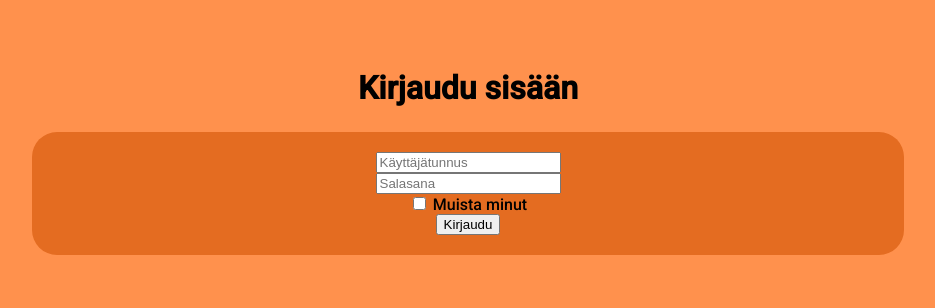
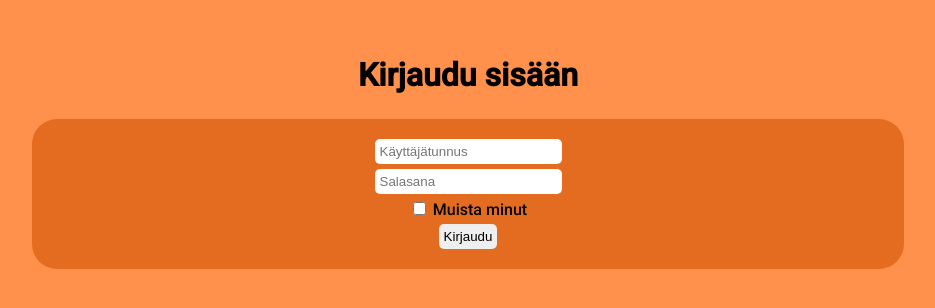
Before and after one commit to Jimpsoni/Puttipeli, a React (Vite) app in the folder puttipeliFrontEnd/: page /login in a window 1280 px wide. Shown: the part 238-546 px from the top of the page, without its empty margins (172-1107 px from the left). Built offline with nearby package versions, Linux system fonts and the light colour scheme.

Commit message:
Added navigation to login page

```diff
--- a/puttipeliFrontEnd/src/pages/login/login.tsx
+++ b/puttipeliFrontEnd/src/pages/login/login.tsx
@@ -1,19 +1,23 @@
 import { useState } from "react"
 import "./loginpageStyles.css"
 import { submitLogin } from "./utils"
+import { useNavigate } from "react-router-dom"
 
 const LoginPage = () => {
-  const [username, setUsername] = useState('')
-  const [password, setPassword] = useState('')
+  const [username, setUsername] = useState("")
+  const [password, setPassword] = useState("")
+  const navigate = useNavigate();
+
 
   const login = (event: React.SyntheticEvent) => {
     event.preventDefault()
     if (submitLogin(username, password)) {
       console.log("logged in!")
+      navigate('/puttipeli')
+
     } else {
       console.log("not logged in...")
     }
-
   }
 
   return (
@@ -23,19 +27,25 @@ const LoginPage = () => {
         <form onSubmit={login} id='loginForm'>
           <div>
             <input
+              className='textInput'
               type='text'
               placeholder='Käyttäjätunnus'
               value={username}
-            onChange={e => {setUsername(e.target.value)}}
+              onChange={(e) => {
+                setUsername(e.target.value)
+              }}
             />
           </div>
 
           <div>
             <input
+              className='textInput'
               type='password'
               placeholder='Salasana'
               value={password}
-            onChange={e => {setPassword(e.target.value)}}
+              onChange={(e) => {
+                setPassword(e.target.value)
+              }}
             />
           </div>
 
@@ -43,7 +53,9 @@ const LoginPage = () => {
             <input type='checkbox' /> Muista minut
           </div>
 
-          <button type='submit'>Kirjaudu</button>
+          <button type='submit' className='submitButton'>
+            Kirjaudu
+          </button>
         </form>
       </div>
     </>
```
Lines whose indentation alone changed are shown as unchanged.
